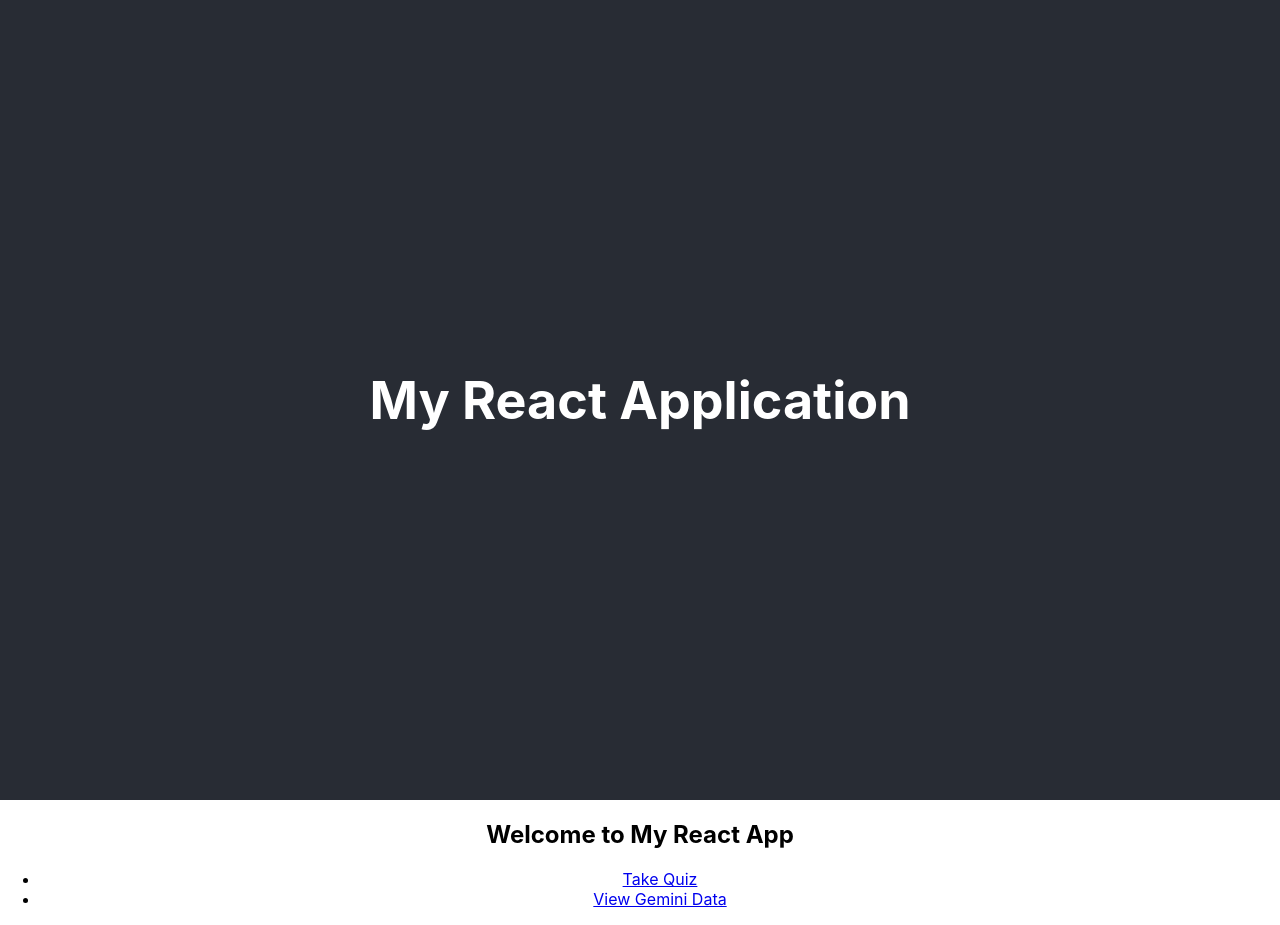
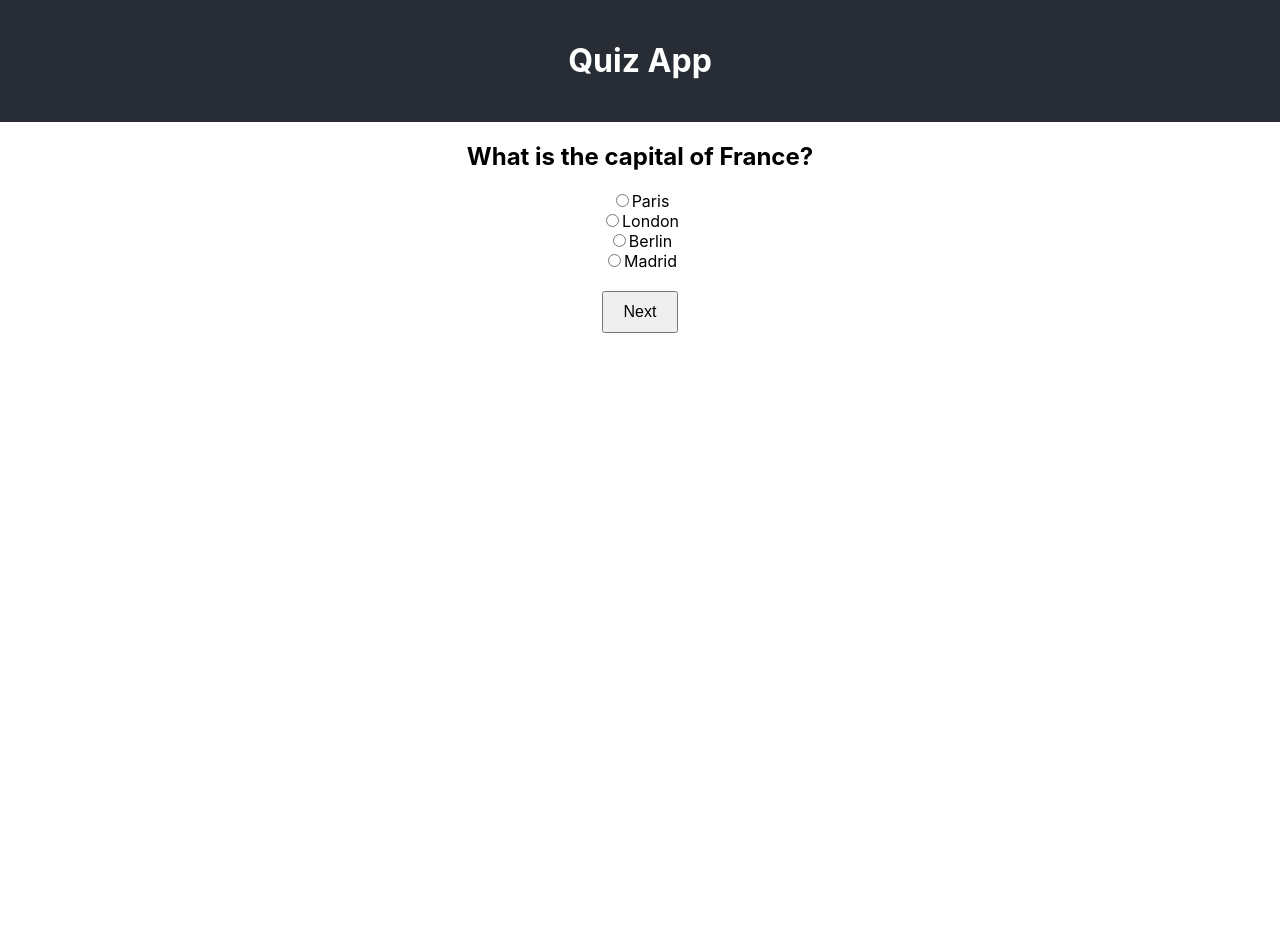
Before and after one commit to redhatgamer/eldritch-AI, a React (Create React App) app in the folder eldritch/: page / in a window 1280 px wide. After the commit the page ends 800 px from the top, so only its background shows below. Built offline with nearby package versions, Linux system fonts and the light colour scheme.

Commit message:
Fixed first screen

```diff
--- a/eldritch/src/App.css
+++ b/eldritch/src/App.css
@@ -2,37 +2,14 @@
   text-align: center;
 }
 
-.App-logo {
-  height: 40vmin;
-  pointer-events: none;
-}
-
-@media (prefers-reduced-motion: no-preference) {
-  .App-logo {
-    animation: App-logo-spin infinite 20s linear;
-  }
-}
-
 .App-header {
   background-color: #282c34;
-  min-height: 100vh;
-  display: flex;
-  flex-direction: column;
-  align-items: center;
-  justify-content: center;
-  font-size: calc(10px + 2vmin);
+  padding: 20px;
   color: white;
 }
 
-.App-link {
-  color: #61dafb;
+button {
+  margin-top: 20px;
+  padding: 10px 20px;
+  font-size: 16px;
 }
-
-@keyframes App-logo-spin {
-  from {
-    transform: rotate(0deg);
-  }
-  to {
-    transform: rotate(360deg);
-  }
-}
--- a/eldritch/src/App.js
+++ b/eldritch/src/App.js
@@ -1,27 +1,16 @@
 import React from 'react';
-import { BrowserRouter as Router, Routes, Route } from 'react-router-dom';
-import Home from './Components/Home';
-import Quiz from './Components/Quiz';
-import Results from './Components/Results';
-import GeminiData from './Components/GeminiData';
 import './App.css';
+import Quiz from './Quiz';
 
-const App = () => {
+function App() {
     return (
-    <Router>
         <div className="App">
             <header className="App-header">
-          <h1>My React Application</h1>
+                <h1>Quiz App</h1>
             </header>
-        <Routes>
-          <Route path="/" element={<Home />} />
-          <Route path="/quiz" element={<Quiz />} />
-          <Route path="/results" element={<Results />} />
-          <Route path="/gemini-data" element={<GeminiData />} />
-        </Routes>
+            <Quiz />
         </div>
-    </Router>
     );
-};
+}
 
 export default App;
--- a/eldritch/src/Components/GeminiData.js
+++ /dev/null
@@ -1,33 +0,0 @@
-import React, { useState, useEffect } from 'react';
-import { getPublicData } from '../service/geminiServices';
-
-const GeminiData = () => {
-    const [tickerData, setTickerData] = useState(null);
-
-    useEffect(() => {
-        const fetchTickerData = async () => {
-            try {
-                const data = await getPublicData('ticker/btcusd'); // Example endpoint: ticker for BTC-USD pair
-                setTickerData(data);
-            } catch (error) {
-                // Handle error
-                console.error('Error fetching Gemini data:', error);
-            }
-        };
-
-        fetchTickerData();
-    }, []);
-
-    if (!tickerData) return <div>Loading Gemini data...</div>;
-
-    return (
-        <div>
-            <h2>Gemini BTC-USD Ticker</h2>
-            <p>Last Price: {tickerData.last}</p>
-            <p>Volume: {tickerData.volume.BTC}</p>
-            {/* Display other relevant data */}
-        </div>
-    );
-};
-
-export default GeminiData;
--- a/eldritch/src/Components/Home.js
+++ /dev/null
@@ -1,18 +0,0 @@
-import React from 'react';
-import { Link } from 'react-router-dom';
-
-const Home = () => {
-    return (
-        <div>
-            <h2>Welcome to My React App</h2>
-            <nav>
-                <ul>
-                    <li><Link to="/quiz">Take Quiz</Link></li>
-                    <li><Link to="/gemini-data">View Gemini Data</Link></li>
-                </ul>
-            </nav>
-        </div>
-    );
-};
-
-export default Home;
--- a/eldritch/src/Components/Quiz.js
+++ /dev/null
@@ -1,61 +0,0 @@
-import React, { useState, useEffect } from 'react';
-import { useNavigate } from 'react-router-dom'; // Updated import
-
-const Quiz = () => {
-    const [questions, setQuestions] = useState([]);
-    const [currentQuestionIndex, setCurrentQuestionIndex] = useState(0);
-    const [score, setScore] = useState(0);
-    const navigate = useNavigate(); // Updated usage
-
-    // Replace this with your AI or static questions fetching logic
-    useEffect(() => {
-        const fetchQuestions = async () => {
-            // Fetch questions from your service
-            const fetchedQuestions = [
-                {
-                    question: 'What is the capital of France?',
-                    answers: [
-                        { text: 'Paris', isCorrect: true },
-                        { text: 'London', isCorrect: false },
-                        { text: 'Rome', isCorrect: false },
-                        { text: 'Berlin', isCorrect: false },
-                    ],
-                },
-                // Add more questions here
-            ];
-            setQuestions(fetchedQuestions);
-        };
-
-        fetchQuestions();
-    }, []);
-
-    const handleAnswerOptionClick = (isCorrect) => {
-        if (isCorrect) {
-            setScore(score + 1);
-        }
-
-        const nextQuestion = currentQuestionIndex + 1;
-        if (nextQuestion < questions.length) {
-            setCurrentQuestionIndex(nextQuestion);
-        } else {
-            navigate('/results', { state: { score, total: questions.length } }); // Updated usage
-        }
-    };
-
-    if (!questions.length) return <div>Loading...</div>;
-
-    return (
-        <div>
-            <h2>{questions[currentQuestionIndex].question}</h2>
-            <div>
-                {questions[currentQuestionIndex].answers.map((answer, index) => (
-                    <button key={index} onClick={() => handleAnswerOptionClick(answer.isCorrect)}>
-                        {answer.text}
-                    </button>
-                ))}
-            </div>
-        </div>
-    );
-};
-
-export default Quiz;
--- a/eldritch/src/Components/Results.js
+++ /dev/null
@@ -1,20 +0,0 @@
-import React from 'react';
-import { useLocation, useNavigate } from 'react-router-dom'; // Updated import
-
-const Results = () => {
-    const location = useLocation();
-    const navigate = useNavigate(); // Updated usage
-    const { score, total } = location.state || { score: 0, total: 0 };
-
-    return (
-        <div>
-            <h2>Your Score</h2>
-            <p>
-                {score} out of {total}
-            </p>
-            <button onClick={() => navigate('/')}>Go Home</button>
-        </div>
-    );
-};
-
-export default Results;
--- /dev/null
+++ b/eldritch/src/Question.js
@@ -0,0 +1,24 @@
+import React from 'react';
+
+function Question({ question, options, selectedOption, onOptionSelect }) {
+    return (
+        <div>
+            <h2>{question}</h2>
+            {options.map((option, index) => (
+                <div key={index}>
+                    <input
+                        type="radio"
+                        id={`option-${index}`}
+                        name="quiz"
+                        value={option}
+                        checked={selectedOption === option}
+                        onChange={() => onOptionSelect(option)}
+                    />
+                    <label htmlFor={`option-${index}`}>{option}</label>
+                </div>
+            ))}
+        </div>
+    );
+}
+
+export default Question;
--- /dev/null
+++ b/eldritch/src/Quiz.js
@@ -0,0 +1,61 @@
+import React, { useState } from 'react';
+import Question from './Question';
+
+const quizData = [
+    {
+        question: 'What is the capital of France?',
+        options: ['Paris', 'London', 'Berlin', 'Madrid'],
+        answer: 'Paris'
+    },
+    {
+        question: 'What is 2 + 2?',
+        options: ['3', '4', '5', '6'],
+        answer: '4'
+    }
+    // Add more questions as needed
+];
+
+function Quiz() {
+    const [currentQuestionIndex, setCurrentQuestionIndex] = useState(0);
+    const [selectedOption, setSelectedOption] = useState('');
+    const [score, setScore] = useState(0);
+    const [showScore, setShowScore] = useState(false);
+
+    const handleOptionSelect = (option) => {
+        setSelectedOption(option);
+    };
+
+    const handleNextQuestion = () => {
+        if (selectedOption === quizData[currentQuestionIndex].answer) {
+            setScore(score + 1);
+        }
+        setSelectedOption('');
+        if (currentQuestionIndex < quizData.length - 1) {
+            setCurrentQuestionIndex(currentQuestionIndex + 1);
+        } else {
+            setShowScore(true);
+        }
+    };
+
+    return (
+        <div>
+            {showScore ? (
+                <div>
+                    <h1>Your score: {score}/{quizData.length}</h1>
+                </div>
+            ) : (
+                <div>
+                    <Question
+                        question={quizData[currentQuestionIndex].question}
+                        options={quizData[currentQuestionIndex].options}
+                        selectedOption={selectedOption}
+                        onOptionSelect={handleOptionSelect}
+                    />
+                    <button onClick={handleNextQuestion}>Next</button>
+                </div>
+            )}
+        </div>
+    );
+}
+
+export default Quiz;
--- a/eldritch/src/service/geminiServices.js
+++ /dev/null
@@ -1,21 +0,0 @@
-import axios from 'axios';
-import config from '../config'; // Ensure the path is correct
-
-const BASE_URL = 'https://api.gemini.com/v1'; // Gemini API base URL
-
-const getPublicData = async (endpoint) => {
-    try {
-        const response = await axios.get(`${BASE_URL}/${endpoint}`, {
-            headers: {
-                'Content-Type': 'application/json',
-                'X-GEMINI-APIKEY': config.GEMINI_API_KEY, // Include API key in headers
-            },
-        });
-        return response.data;
-    } catch (error) {
-        console.error('Error fetching data from Gemini:', error);
-        throw error; // Handle error appropriately in your components
-    }
-};
-
-export { getPublicData };
```
Lines whose indentation alone changed are shown as unchanged.
